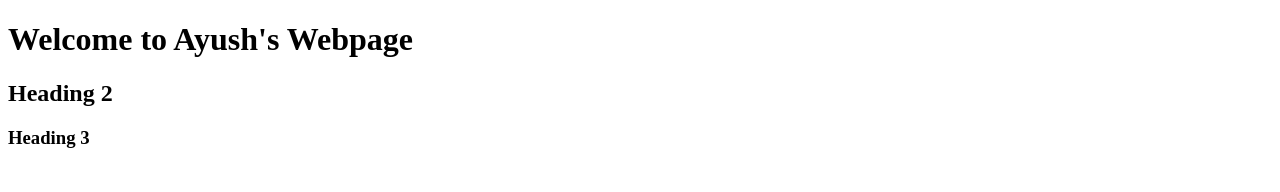
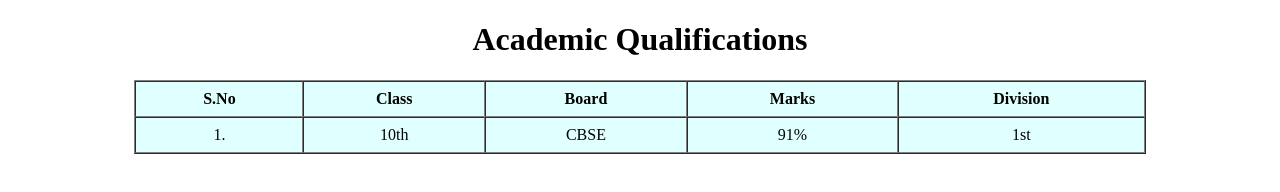
Before and after one commit to Ayushh-ops/ABES-FSD-AYUSH-355, a plain HTML site: page HTML/index.html in a window 1280 px wide. Drawn offline with Linux system fonts and the light colour scheme.

Commit message:
Created Table with Aligned Data

```diff
--- a/HTML/index.html
+++ b/HTML/index.html
@@ -3,11 +3,26 @@
 <head>
     <meta charset="UTF-8">
     <meta name="viewport" content="width=device-width, initial-scale=1.0">
-    <title>Ayush's Web Page</title>
+    <title>Ayush's Academic Qualification</title>
 </head>
 <body>
-    <h1>Welcome to Ayush's Webpage</h1>
-    <h2>Heading 2</h2>
-    <h3>Heading 3</h3>
+    <h1 align="center">Academic Qualifications</h1>
+    <table border="1" width="80%" align="center"
+        cellpadding="8" cellspacing="0" bgcolor="lightcyan">
+        <tr>
+            <th align="center">S.No</th>
+            <th align="center">Class</th>
+            <th align="center">Board</th>
+            <th align="center">Marks</th>
+            <th align="center">Division</th>
+        </tr>
+        <tr>
+            <td align="center">1.</td>
+            <td align="center">10th</td>
+            <td align="center">CBSE</td>
+            <td align="center">91%</td>
+            <td align="center">1st</td>
+        </tr>
+    </table>
 </body>
 </html>
```
